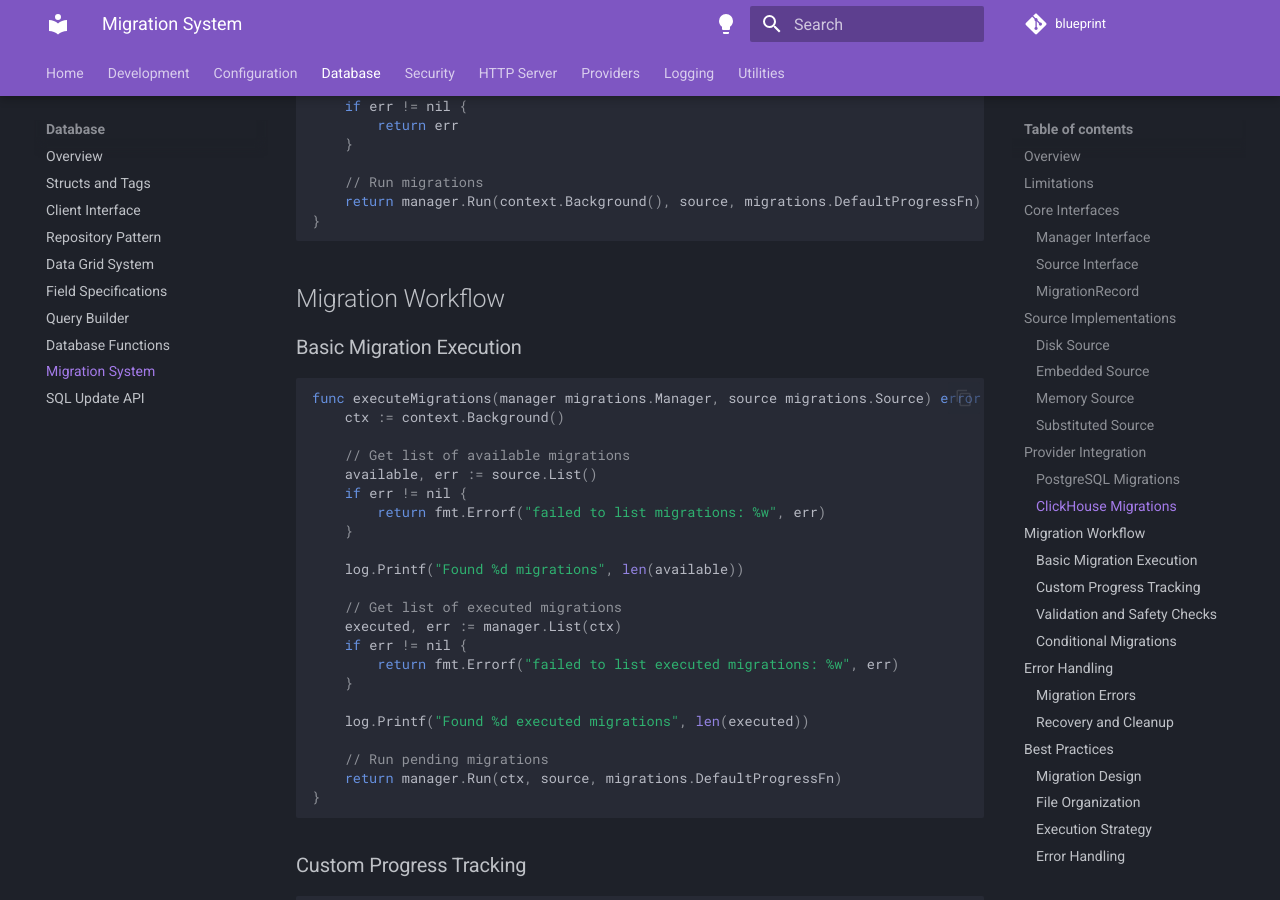
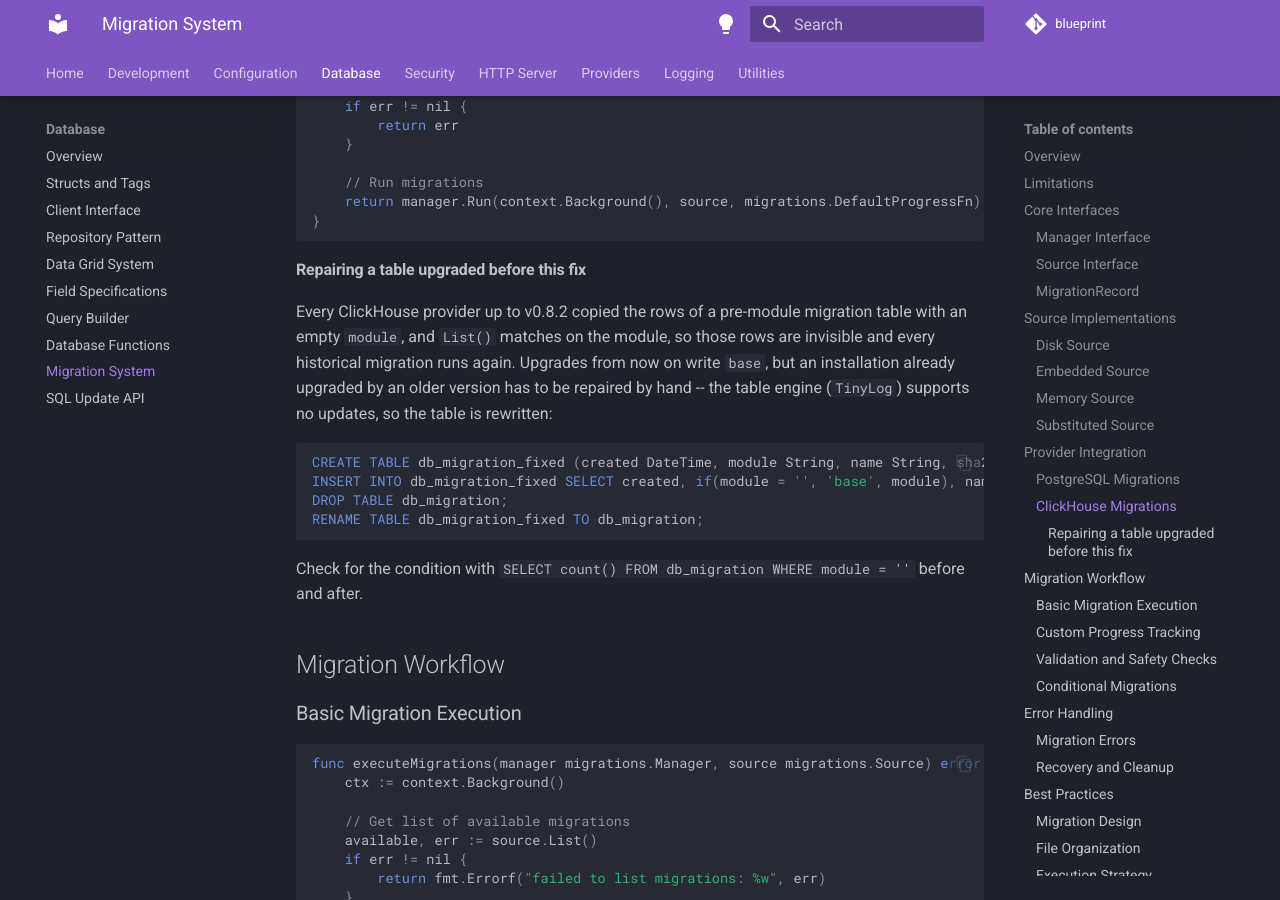
Before and after one commit to oddbit-project/blueprint, an MkDocs documentation site: the page built from docs/db/migrations.md, in a window 1280 px wide and 900 px high, scrolled down 6700 px. Built offline with MkDocs 1.6.1 and Material for MkDocs 9.7.7, drawn with Linux system fonts in a browser that asks for light colours; comment, search, counter and statistics services are not loaded.

Commit message:
docs/provider/clickhouse: how to repair a migration table upgraded before the fix
The empty module written when copying a pre-module migration table has been
there since module support shipped in v0.8.0, so every installation upgraded
by a released version still carries invisible rows and re-runs its whole
migration history. Fixing the copy only helps upgrades from here on; those
tables have to be rewritten by hand, because TinyLog supports no updates.

Co-Authored-By: Claude Opus 5 <noreply@anthropic.com>

````diff
--- a/docs/db/migrations.md
+++ b/docs/db/migrations.md
@@ -326,6 +326,25 @@ func runClickHouseMigrations() error {
 }
 ```
 
+#### Repairing a table upgraded before this fix
+
+Every ClickHouse provider up to v0.8.2 copied the rows of a pre-module migration
+table with an empty `module`, and `List()` matches on the module, so those rows
+are invisible and every historical migration runs again. Upgrades from now on
+write `base`, but an installation already upgraded by an older version has to be
+repaired by hand -- the table engine (`TinyLog`) supports no updates, so the
+table is rewritten:
+
+```sql
+CREATE TABLE db_migration_fixed (created DateTime, module String, name String, sha2 String, contents String) ENGINE = TinyLog;
+INSERT INTO db_migration_fixed SELECT created, if(module = '', 'base', module), name, sha2, contents FROM db_migration;
+DROP TABLE db_migration;
+RENAME TABLE db_migration_fixed TO db_migration;
+```
+
+Check for the condition with
+`SELECT count() FROM db_migration WHERE module = ''` before and after.
+
 ## Migration Workflow
 
 ### Basic Migration Execution
````
Also changed, not shown: provider/clickhouse/CHANGELOG.md (+1 -1 lines).
